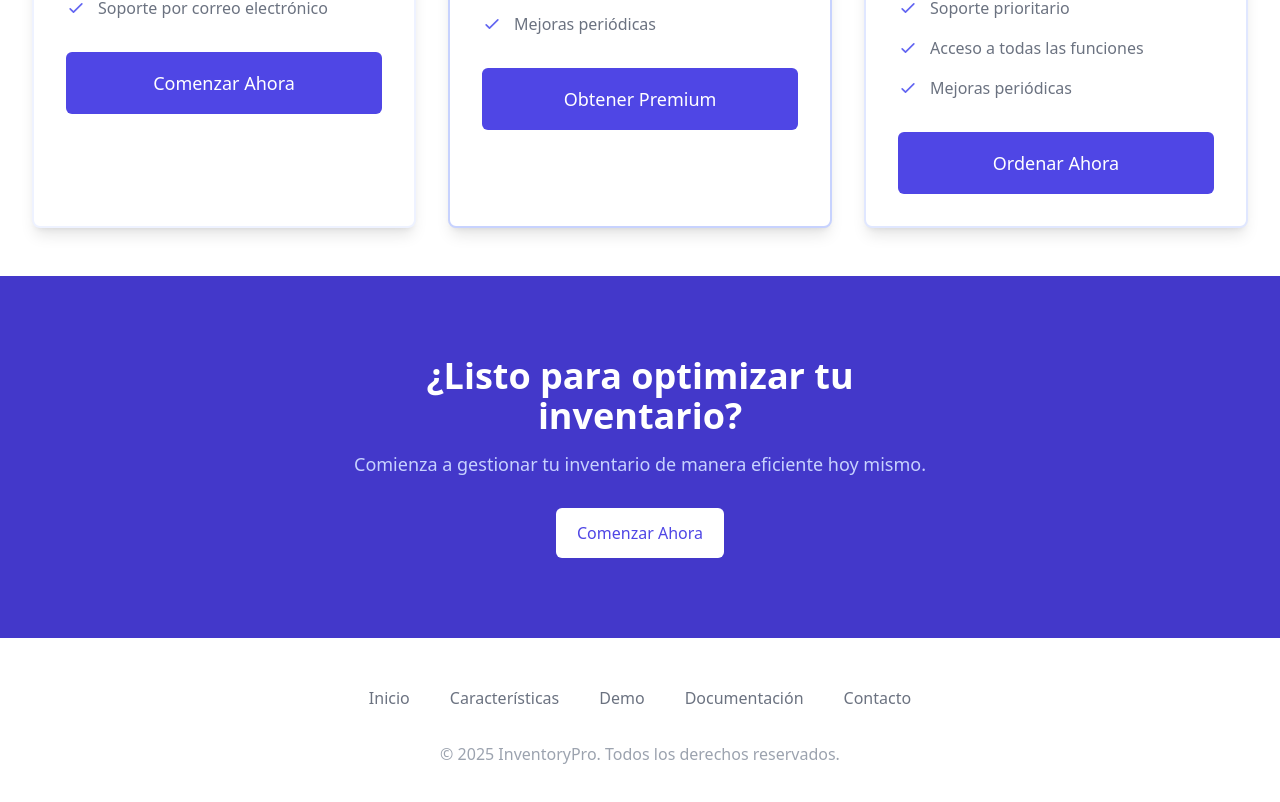
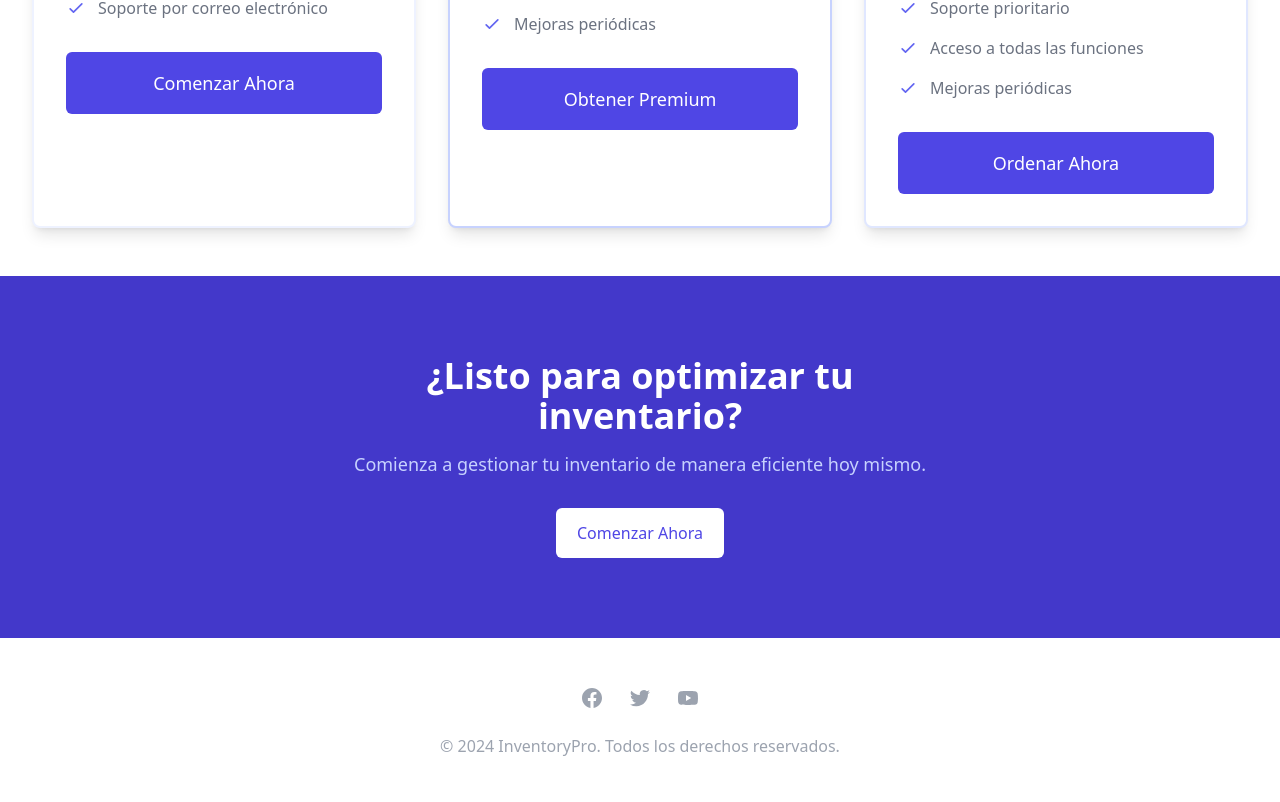
Before and after one commit to morispolanco/project, a React (Vite) app: page / in a window 1280 px wide. Shown: the part 3484-4286 px from the top of the page. Built offline with nearby package versions, Linux system fonts and the light colour scheme.

Commit message:
Redes sociales

```diff
--- a/src/App.tsx
+++ b/src/App.tsx
@@ -535,37 +535,45 @@ function App() {
 
       {/* Footer */}
       <footer className="bg-white">
-        <div className="max-w-7xl mx-auto py-12 px-4 overflow-hidden sm:px-6 lg:px-8">
-          <nav className="-mx-5 -my-2 flex flex-wrap justify-center" aria-label="Footer">
-            <div className="px-5 py-2">
-              <a href="#" className="text-base text-gray-500 hover:text-gray-900">
-                Inicio
+        <div className="max-w-7xl mx-auto py-12 px-4 sm:px-6 lg:px-8">
+          <div className="flex flex-col items-center">
+            <div className="flex space-x-6 mb-6">
+              <a
+                href={`https://www.facebook.com/sharer/sharer.php?u=${encodeURIComponent(window.location.href)}`}
+                target="_blank"
+                rel="noopener noreferrer"
+                className="text-gray-400 hover:text-gray-500"
+              >
+                <span className="sr-only">Compartir en Facebook</span>
+                <svg className="h-6 w-6" fill="currentColor" viewBox="0 0 24 24">
+                  <path fillRule="evenodd" d="M22 12c0-5.523-4.477-10-10-10S2 6.477 2 12c0 4.991 3.657 9.128 8.438 9.878v-6.987h-2.54V12h2.54V9.797c0-2.506 1.492-3.89 3.777-3.89 1.094 0 2.238.195 2.238.195v2.46h-1.26c-1.243 0-1.63.771-1.63 1.562V12h2.773l-.443 2.89h-2.33v6.988C18.343 21.128 22 16.991 22 12z" clipRule="evenodd" />
+                </svg>
+              </a>
+              <a
+                href={`https://twitter.com/intent/tweet?url=${encodeURIComponent(window.location.href)}&text=${encodeURIComponent('¡Gestiona tu inventario de manera eficiente con InventoryPro!')}`}
+                target="_blank"
+                rel="noopener noreferrer"
+                className="text-gray-400 hover:text-gray-500"
+              >
+                <span className="sr-only">Compartir en Twitter</span>
+                <svg className="h-6 w-6" fill="currentColor" viewBox="0 0 24 24">
+                  <path d="M8.29 20.251c7.547 0 11.675-6.253 11.675-11.675 0-.178 0-.355-.012-.53A8.348 8.348 0 0022 5.92a8.19 8.19 0 01-2.357.646 4.118 4.118 0 001.804-2.27 8.224 8.224 0 01-2.605.996 4.107 4.107 0 00-6.993 3.743 11.65 11.65 0 01-8.457-4.287 4.106 4.106 0 001.27 5.477A4.072 4.072 0 012.8 9.713v.052a4.105 4.105 0 003.292 4.022 4.095 4.095 0 01-1.853.07 4.108 4.108 0 003.834 2.85A8.233 8.233 0 012 18.407a11.616 11.616 0 006.29 1.84" />
+                </svg>
+              </a>
+              <a
+                href={`https://www.linkedin.com/sharing/share-offsite/?url=${encodeURIComponent(window.location.href)}`}
+                target="_blank"
+                rel="noopener noreferrer"
+                className="text-gray-400 hover:text-gray-500"
+              >
+                <span className="sr-only">Compartir en LinkedIn</span>
+                <svg className="h-6 w-6" fill="currentColor" viewBox="0 0 24 24">
+                  <path fillRule="evenodd" d="M19.812 5.418c.861.23 1.538.907 1.768 1.768C21.998 8.746 22 12 22 12s0 3.255-.418 4.814a2.504 2.504 0 0 1-1.768 1.768c-1.56.419-7.814.419-7.814.419s-6.255 0-7.814-.419a2.505 2.505 0 0 1-1.768-1.768C2 15.255 2 12 2 12s0-3.255.418-4.814c.23-.861.907-1.538 1.768-1.768C5.746 5 12 5 12 5s6.254 0 7.814.418ZM15.194 12 10 15V9l5.194 3Z" clipRule="evenodd" />
+                </svg>
               </a>
             </div>
-            <div className="px-5 py-2">
-              <a href="#features" className="text-base text-gray-500 hover:text-gray-900">
-                Características
-              </a>
-            </div>
-            <div className="px-5 py-2">
-              <a href="#demo" className="text-base text-gray-500 hover:text-gray-900">
-                Demo
-              </a>
-            </div>
-            <div className="px-5 py-2">
-              <a href="#" className="text-base text-gray-500 hover:text-gray-900">
-                Documentación
-              </a>
-            </div>
-            <div className="px-5 py-2">
-              <a href="#" className="text-base text-gray-500 hover:text-gray-900">
-                Contacto
-              </a>
-            </div>
-          </nav>
-          <p className="mt-8 text-center text-base text-gray-400">
-            &copy; 2025 InventoryPro. Todos los derechos reservados.
-          </p>
+            <p className="text-center text-base text-gray-400">&copy; 2024 InventoryPro. Todos los derechos reservados.</p>
+          </div>
         </div>
       </footer>
 
```
